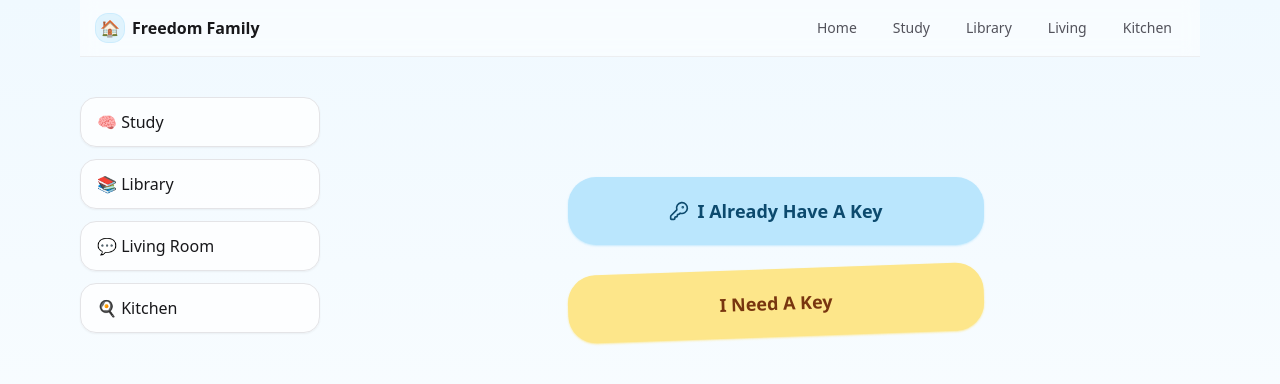
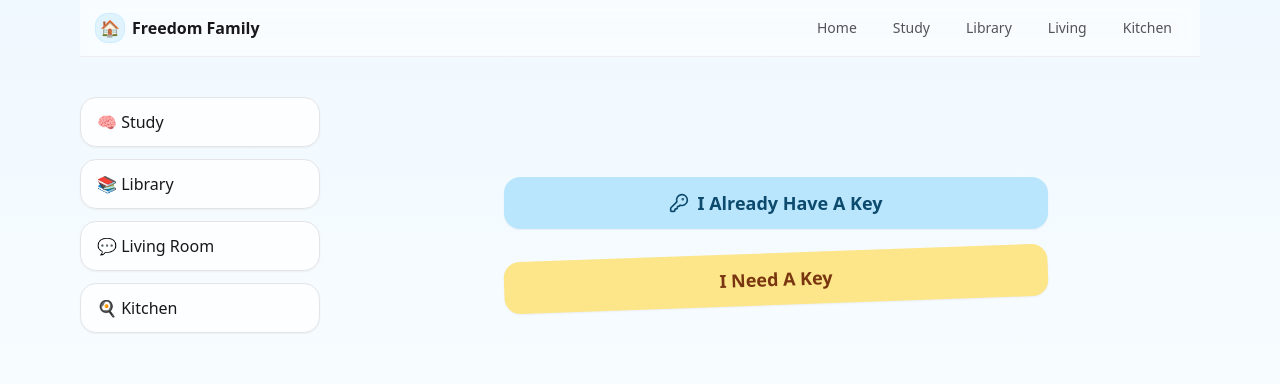
Before and after one commit to talormayde/Freedomfamily, a Next.js app: page / in a window 1280 px wide. Shown: the top 384 px of the page. Built offline with nearby package versions, Linux system fonts and the light colour scheme.

Commit message:
Update ui.tsx

```diff
--- a/components/ui.tsx
+++ b/components/ui.tsx
@@ -1,22 +1,22 @@
 import React from 'react';
 
+export const Container = ({ children }: { children: React.ReactNode }) => (
+  <div className="mx-auto w-full max-w-2xl md:max-w-3xl lg:max-w-4xl">{children}</div>
+);
+
 export const Page = ({ children }: { children: React.ReactNode }) => (
-  <div className="mx-auto w-full max-w-md px-4 pb-24 pt-6">{children}</div>
+  <div className="mx-auto w-full max-w-xl px-4 pb-28 md:pb-10 pt-6">{children}</div>
 );
 
 export const BigPill = ({ children, className = '', onClick }: any) => (
   <button
     onClick={onClick}
-    className={`w-full rounded-[28px] px-6 py-5 text-lg font-semibold shadow-sm hover:shadow-md active:translate-y-[1px] transition-all ${className}`}
+    className={`btn w-full rounded-[28px] px-6 py-5 text-lg ${className}`}
   >
     {children}
   </button>
 );
 
 export const Card = ({ children, className = '' }: any) => (
-  <div
-    className={`rounded-3xl border border-zinc-100/60 bg-white/80 backdrop-blur p-6 shadow-sm ${className}`}
-  >
-    {children}
-  </div>
+  <div className={`card ${className}`}>{children}</div>
 );
```
